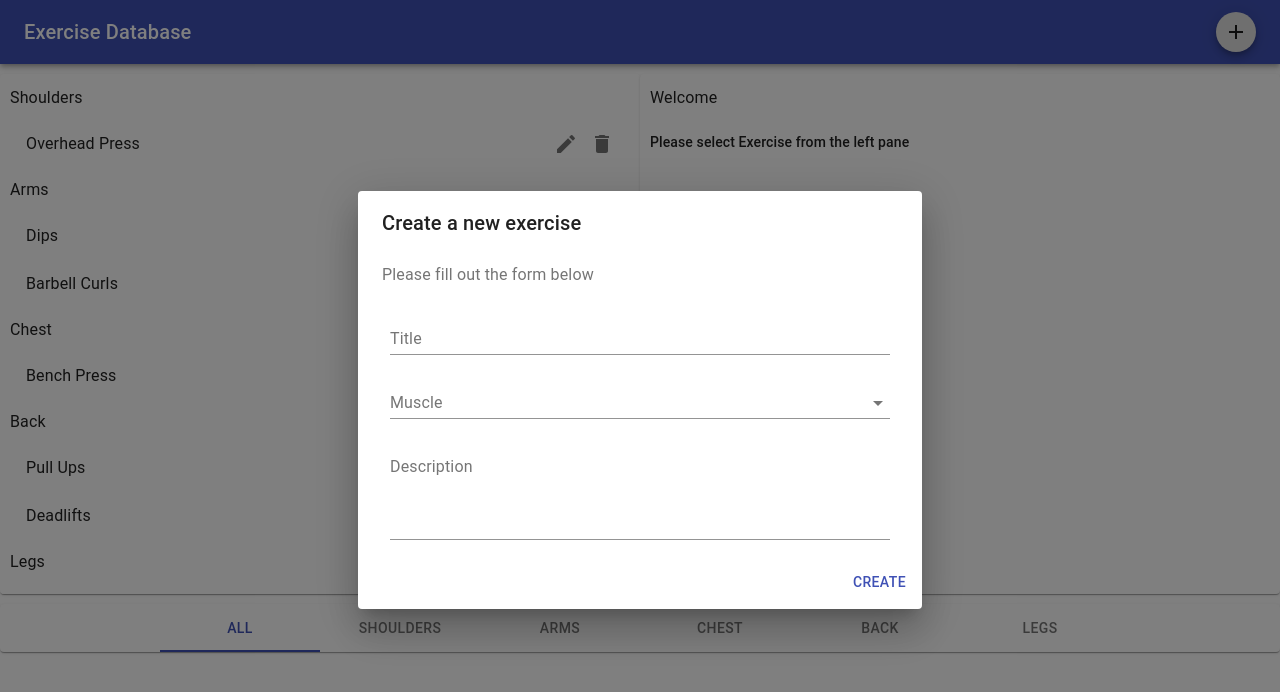
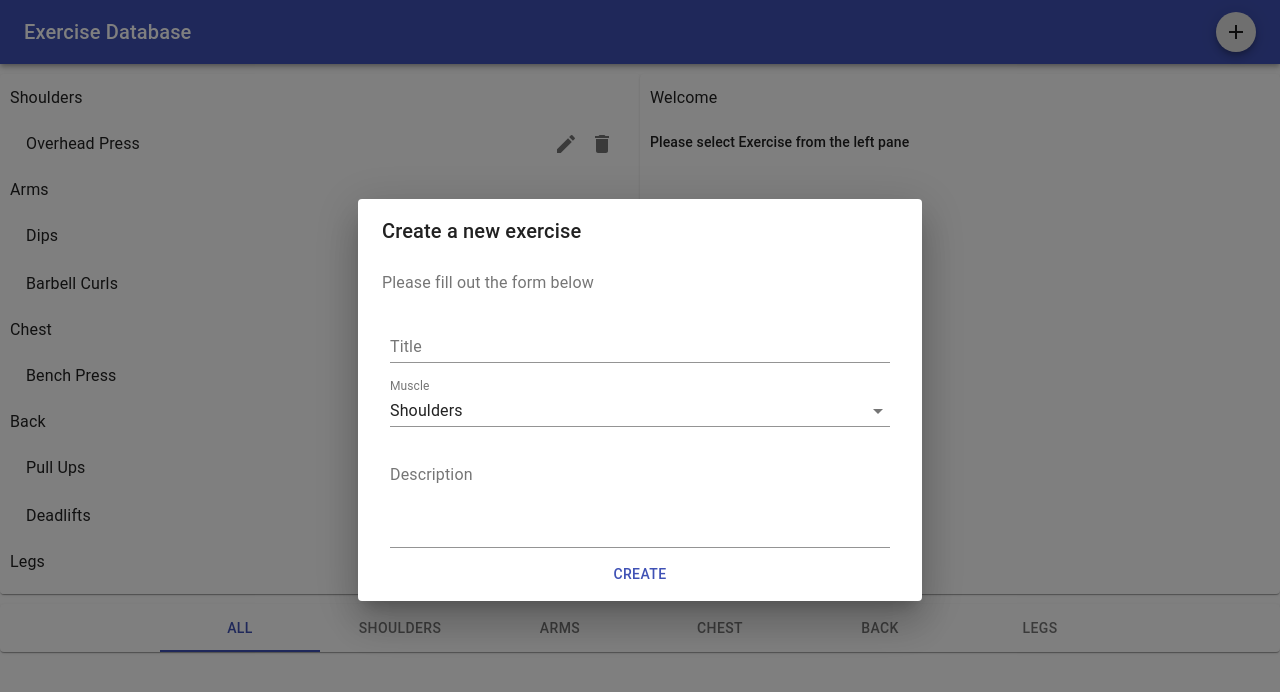
Before and after one commit to nicodemus-maurits/LearnMaterialUI, a React (Create React App) app: page / in a window 1280 px wide. Both pictures are taken after a click on the button 1236 px from the left and 32 px from the top of the page. Shown: the top 692 px of the page. Built offline with nearby package versions, Linux system fonts and the light colour scheme.

Commit message:
Outsource form to formik form component

```diff
--- /dev/null
+++ b/src/components/Forms/Form.js
@@ -0,0 +1,99 @@
+import React from 'react';
+import { connect } from 'react-redux';
+import {
+    makeStyles,
+    TextField,
+    FormControl,
+    InputLabel,
+    Select,
+    MenuItem,
+    Button
+} from '@material-ui/core';
+
+const Form = props => {
+    const { values: { title, muscles, description },
+        formAction,
+        errors,
+        touched,
+        handleSubmit,
+        handleChange,
+        setFieldTouched
+    } = props;
+
+    const change = (name, e) => {
+        e.persist();
+        handleChange(e);
+        setFieldTouched(name, true, false);
+    };
+
+    const useStyles = makeStyles(theme => ({
+        root: {
+            display: 'flex',
+            flexWrap: 'wrap',
+            flexDirection: 'column'
+        },
+        formControl: {
+            width: 500,
+            margin: theme.spacing(1),
+            minWidth: 120
+        },
+        capitalize: {
+            textTransform: 'capitalize'
+        }
+    }));
+    const classes = useStyles();
+
+    return (
+        <form className={classes.root} onSubmit={handleSubmit}>
+            <TextField
+                label="Title"
+                name='title'
+                value={title}
+                className={classes.formControl}
+                onChange={change.bind(null, 'title')}
+                error={touched.title && Boolean(errors.title)}
+                helperText={touched.title ? errors.title : ''}
+                margin="normal" />
+            <FormControl className={classes.formControl}>
+                <InputLabel htmlFor="muscle-simple">Muscle</InputLabel>
+                <Select
+                    className={classes.capitalize}
+                    value={muscles}
+                    onChange={change.bind(null, 'muscles')}
+                    name='muscles'
+                    inputProps={{
+                        name: 'muscles',
+                        id: 'muscle-simple'
+                    }}>
+                    {props.musclesData.map((muscle, index) => (
+                        <MenuItem key={index} value={muscle} className={classes.capitalize}>{muscle}</MenuItem>
+                    ))}
+                </Select>
+            </FormControl>
+            <TextField
+                label="Description"
+                name='description'
+                value={description}
+                className={classes.formControl}
+                onChange={change.bind(null, 'description')}
+                error={touched.description && Boolean(errors.description)}
+                helperText={touched.description ? errors.description : ''}
+                multiline
+                rows="4"
+                margin="normal"
+            />
+
+            <Button type='submit' color="primary">
+                {formAction}
+            </Button>
+        </form>
+    );
+}
+
+const mapStateToProps = state => {
+    return {
+        musclesData: state.muscles.musclesData
+    };
+}
+
+export default connect(mapStateToProps)(Form);
--- /dev/null
+++ b/src/components/Forms/index.js
@@ -0,0 +1,55 @@
+import React from 'react';
+import { connect } from 'react-redux';
+import { Formik } from 'formik';
+import * as Yup from 'yup';
+import { ADD_EXERCISE, UPDATE_EXERCISE, SET_EDIT_MODE } from '../../store/actions';
+
+import Form from './Form';
+
+const validationSchema = Yup.object({
+    title: Yup.string('Enter a title')
+        .required('Title is required'),
+    description: Yup.string('Enter a description')
+        .required('Description is required')
+});
+
+const ExerciseForm = props => {
+    const { formAction, closeDialog } = props;
+    let initValues = { title: '', muscles: 'shoulders', description: '' };
+    if (formAction === 'update')
+        initValues = props.selectedExercise
+
+    const submitValues = obj => {
+        if (formAction === 'update') {
+            props.onUpdateExercise(obj);
+            props.onSetEditMode(obj, false);
+        } else {
+            props.onAddExercise(obj);
+            //Execute function to close dialog box on creating exercise
+            closeDialog();
+        }
+    }
+
+    return <Formik
+        render={props => <Form {...props} formAction={formAction} />}
+        initialValues={initValues}
+        validationSchema={validationSchema}
+        onSubmit={submitValues}
+    />
+}
+
+const mapStateToProps = state => {
+    return {
+        selectedExercise: state.selExercise.selectedExercise,
+    }
+}
+
+const mapDispatchToProps = dispatch => {
+    return {
+        onAddExercise: (payload) => dispatch({ type: ADD_EXERCISE, payload }),
+        onUpdateExercise: (payload) => dispatch({ type: UPDATE_EXERCISE, payload }),
+        onSetEditMode: (payload, activate) => dispatch({ type: SET_EDIT_MODE, payload, activate })
+    };
+};
+
+export default connect(mapStateToProps, mapDispatchToProps)(ExerciseForm);
--- a/src/containers/Exercises/Dialogs/Create.js
+++ b/src/containers/Exercises/Dialogs/Create.js
@@ -1,74 +1,21 @@
 import React, { useState, Fragment } from 'react';
-import { connect } from 'react-redux';
 import AddIcon from '@material-ui/icons/Add';
-import { makeStyles } from '@material-ui/core';
 import {
     Fab,
-    Button,
     Dialog,
     DialogTitle,
     DialogContent,
-    DialogContentText,
-    DialogActions,
-    TextField,
-    FormControl,
-    InputLabel,
-    Select,
-    MenuItem
+    DialogContentText
 } from '@material-ui/core';
 
-import { ADD_EXERCISE } from '../../../store/actions';
+import ExerciseForm from '../../../components/Forms';
 
 const Create = props => {
-    const initialExerciseState = {
-        title: '',
-        description: '',
-        muscles: ''
-    };
-
     const [open, setOpen] = useState(false);
-    const [exercise, setExercise] = useState(initialExerciseState);
-
-    const handleChange = value => event => {
-        const updatedValue = { ...exercise, [value]: event.target.value };
-        setExercise(updatedValue);
-    };
 
     const onToggleDialog = () => {
         setOpen(!open);
     };
-
-    const handleSubmit = event => {
-        event.preventDefault();
-        //@todo: validate
-
-        //Add Exercise to Redux
-        props.onAddExercise(exercise);
-
-        //Reset Exercise state
-        setExercise(initialExerciseState);
-
-        //Close Dialog
-        setOpen(false);
-    };
-
-    const useStyles = makeStyles(theme => ({
-        root: {
-            display: 'flex',
-            flexWrap: 'wrap',
-            flexDirection: 'column'
-        },
-        formControl: {
-            width: 500,
-            margin: theme.spacing(1),
-            minWidth: 120
-        },
-        capitalize: {
-            textTransform: 'capitalize'
-        }
-    }));
-
-    const classes = useStyles();
 
     return (
         <Fragment>
@@ -81,59 +28,11 @@ const Create = props => {
                     <DialogContentText>
                         Please fill out the form below
                     </DialogContentText>
-                    <form className={classes.root}>
-                        <TextField
-                            className={classes.formControl}
-                            label="Title"
-                            value={exercise.title}
-                            onChange={handleChange('title')}
-                            margin="normal" />
-                        <FormControl className={classes.formControl}>
-                            <InputLabel htmlFor="muscle-simple">Muscle</InputLabel>
-                            <Select
-                                className={classes.capitalize}
-                                value={exercise.muscles}
-                                onChange={handleChange('muscles')}
-                                inputProps={{
-                                    name: 'muscles',
-                                    id: 'muscle-simple'
-                                }}>
-                                {props.musclesData.map((muscle, index) => (
-                                    <MenuItem key={index} value={muscle} className={classes.capitalize}>{muscle}</MenuItem>
-                                ))}
-                            </Select>
-                        </FormControl>
-                        <TextField
-                            className={classes.formControl}
-                            label="Description"
-                            value={exercise.description}
-                            onChange={handleChange('description')}
-                            multiline
-                            rows="4"
-                            margin="normal"
-                        />
-                    </form>
+                    <ExerciseForm formAction='create' closeDialog={() => setOpen(false)} />
                 </DialogContent>
-                <DialogActions>
-                    <Button color="primary" onClick={handleSubmit}>
-                        Create
-                    </Button>
-                </DialogActions>
             </Dialog>
         </Fragment>
     );
 }
 
-const mapStateToProps = state => {
-    return {
-        musclesData: state.muscles.musclesData
-    };
-};
-
-const mapDispatchToProps = dispatch => {
-    return {
-        onAddExercise: (payload) => dispatch({ type: ADD_EXERCISE, payload })
-    };
-};
-
-export default connect(mapStateToProps, mapDispatchToProps)(Create);
+export default Create;
```
